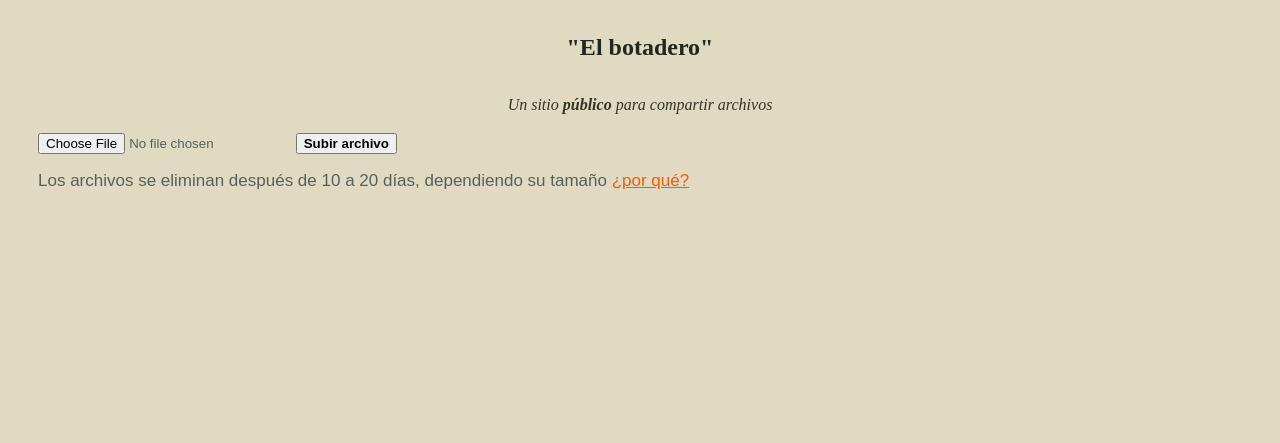
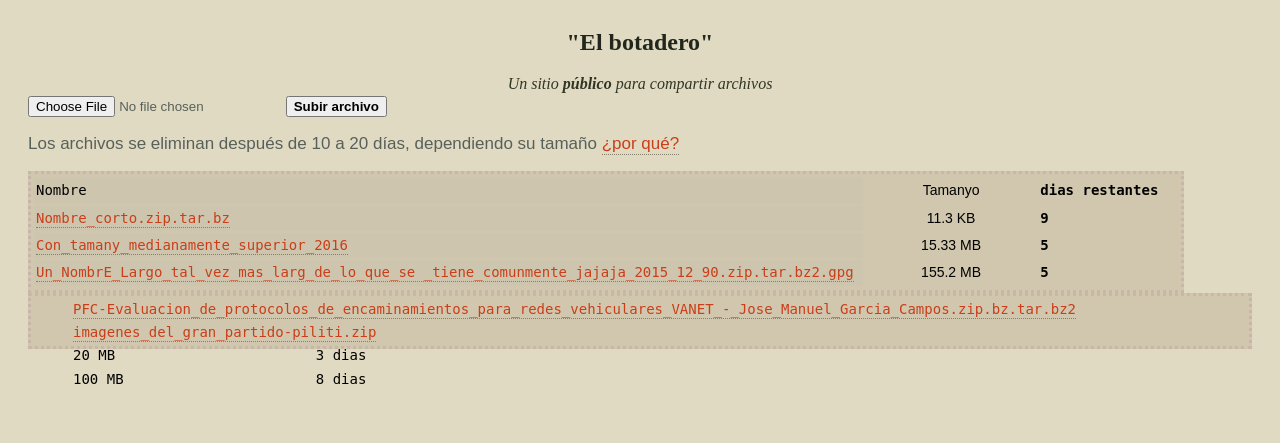
Before and after one commit to strymsg/almacenArchivos, a Flask app: template templates/index.html in a window 1280 px wide. Shown: the top 443 px of the page. Run offline with Flask 2, Linux system fonts and the light colour scheme; the template is opened without the code that fills it, so the values that code supplies are empty; parts of the project's set-up code (start-up, migrations or seed data) failed here and were passed over.

```diff
--- a/botadero.py
+++ b/botadero.py
@@ -17,17 +17,18 @@ You should have received a copy of the GNU General Public License
 along with this program.  If not, see <http://www.gnu.org/licenses/>.
 
 '''
-#import os
 from flask import Flask
 from flask import render_template
 from flask import request, redirect, send_from_directory
 from flask import url_for
+
 from werkzeug import secure_filename
+from jinja2 import Environment, PackageLoader
 
 from Estadisticas_Archivos import *
 from datos_archivo import *
 
-#cargar configuraciones del servidor
+# cargar configuraciones del servidor
 EstadisticaArchivos = EstadisticaArchivos('parametros.txt', False)
 ParametrosServer = EstadisticaArchivos.Parametros
 
@@ -91,20 +92,16 @@ def upload_file():
             # TODO: Ver la forma de hacer el checksum a medida
             # los datos van llegando con haslib.update() para no
             # copiar el archivo (duplicacion)
-
             sha1sum = hashlib.sha1(file.read()).hexdigest()
-            print "[UPLOAD] - Request to upload File %s" %filename,\
-                "checksum %s" % sha1sum
-
-            # comprobar si el archivo ya existe, si no registrar
-            # ...
-
+            print "[UPLOAD] - Request to upload File %s" %filename\
+                ,"           checksum %s" % sha1sum
 
             # restaura el puntero
             file.seek(0)
-            file.save(os.path.join(app.config['UPLOAD_FOLDER'], filename))
-
-            pag_res = render_template("index.html")
+            aux = os.path.join(app.config['UPLOAD_FOLDER'], filename)
+            if EstadisticaArchivos.AgregarArchivo(aux, sha1sum, file) != 0:
+                # mostrar error en pantalla
+                return redirect('/estadisticas', code=302)
 
         return redirect("/", code=302)
         # http://stackoverflow.com/questions/14343812/redirecting-to-url-in-flask
@@ -127,11 +124,11 @@ def mostrar_estadisticas():
     cr = '<ul>'
     for da in EstadisticaArchivos.PilaArchivos:
         cr = cr + "<li>"
-        cr = cr + '%(n)s <br> %(tam)d <br> %(nd)d <br> %(sha)s' %\
+        cr = cr + 'nombre:%(n)s<br>tam:%(tam)d <br>descargas:%(nd)d <br> %(sha)s' %\
              {'n':da.Nombre,'tam':da.Tam,'nd':da.NumDescargas,\
               'sha':da.sha1sum}
         fh = da.FechaYHoraDeSubida
-        cr = cr + '<br> %(d)d-%(m)d-%(y)d %(h)d:%(min)d' \
+        cr = cr + '<br>Fecha: %(d)d-%(m)d-%(y)d %(h)d:%(min)d' \
              %{'y':fh.year, 'm':fh.month, 'd':fh.day, 'h':fh.hour,\
                'min':fh.minute}
         cr = cr + '</li>'
@@ -231,7 +228,7 @@ def ls_archivos():
 if __name__ == '__main__':
 
     # cargar configuraciones del servidor
-
+    loaded = EstadisticaArchivos.Inicializar()
 
     print "[PARAMETERS] - TOTAL_STORAGE=%d" %ParametrosServer.TotalStorage
     print "[PARAMETERS] - UPLOAD_FOLDER=%s" %ParametrosServer.UploadFolder
--- a/static/base.css
+++ b/static/base.css
@@ -10,10 +10,10 @@ h1{
 }
 
 body {
-    padding-left: 30px;
-    padding-bottom: 20px;
-    padding-right: 30px;
-    padding-top: 10px;
+    padding-left: 20px;
+    padding-bottom: 15px;
+    padding-right: 20px;
+    padding-top: 5px;
     background-color: #E0DAC2;
     font-family: Helvetica;
     font-size: 15px;
@@ -28,12 +28,6 @@ body {
     text-align: center;
 }
 
-#espacio_disponible{
-	font-size: 12px;
-	color: #58605A;
-	/*color: #586C6A;*/
-}
-
 .nota {
 	font-size: 17px;
 	color: #58605A;
@@ -46,10 +40,10 @@ body {
 }
 
 #lista_archivos{
-	position:  absolute;
+	/*position:  absolute;*/
 	padding: 2px;
-	line-height: 157%;	/* Interlineado */
-	width: 94%;
+	line-height: 167%;	/* Interlineado */
+	/*width: 94%;*/
 	background-color: #D1C7AE;
 	font-family: monospace;
 	font-size: 14px;
@@ -57,10 +51,131 @@ body {
 	border-color: #C8B7A8;
 }
 
+
+table.ls_archivos{
+	padding: 2px;
+	position: absolute;
+	width: 94%;
+	border-style: dotted;
+	border-color: #C8B7A8;
+	line-height: 162%; /* Interlineado */
+	background-color: #D1C7AE;
+	font-family: monospace;
+}
+
+td.nombres{
+	width: 72%;
+	position: relative;
+	background-color: #CEC5AF;
+	font-style: inherit;
+}
+
+td.tam{
+	width: 15%;
+	font-size: 14px;
+	font-family: sans-serif;
+	text-align: center;
+}
+
+td.dias_restantes{
+	width: 12%;
+	font-weight: bold;
+	align-content: center;
+}
+
+a{
+	color: #CA3E19	;
+	text-decoration: none;
+	font-weight: normal;
+	padding-bottom: 1px;
+	border-bottom: 1px #867F6E;
+	border-bottom-style: dotted;
+	/*color: #F55B0A;*/
+}
+
 a:hover {
 	font-weight: bold;
-	}
+	border-bottom-width: 2px;
+	border-bottom-style: dotted;
+}
 
-a{
-	color: #F55B0A;
-}
+  .wrapper {
+	  margin-left: 12px;
+	  margin-right:12px;
+  }
+
+  .row,.col,
+  .row:after,.col:after,
+  .row:before,.col:before{
+	  -webkit-box-sizing:border-box;
+          -moz-box-sizing:border-box;
+          box-sizing:border-box}
+  /* clearfix */
+  .row{*zoom:1}
+  .row:before,
+  .row:after{
+	  display:table;
+	  content:"";
+	  line-height:0}
+  .row:after{clear:both}
+  .row{
+	  padding:0;
+	  margin:0;}
+  /* should probably put *zoom:1; here but for clarity it's separated*/
+  ul.row,
+  li.col{ list-style-type:none }
+  .col{float:left}
+  .col,
+  .fill{width:100%}
+
+  /* grid mq */
+  @media (min-width:30em){
+	  .col:not(.fill){width:50%}
+	  .col.third:nth-child(3),
+	  .col.fifth:nth-child(5),
+	  .col.fourth+div:nth-child(3).fill,
+	  .col.fifth+div:nth-child(3).fill{width:100%}
+	  .col+.fill{width:50%}
+  }
+  @media (min-width:50em){
+	  .col.half{width:50%}
+	  .col.half+.fill{width:50%}
+	  .col.third,
+	  .col.third:nth-child(3){width:33.333%}
+	  .col.third+.fill{width:66.666%}
+	  .col.fourth{width:25%}
+	  .col.fourth+.fill{width:75%}
+	  .col.fourth+div:nth-child(3).fill{width:50%;}
+	  .col.fifth,
+	  .col.fifth:nth-child(5){width:20%}
+	  .col.fifth+.fill{width:80%}
+	  .col.fifth+div:nth-child(3).fill{width:60%;}
+	  .col.fifth+div:nth-child(4).fill{width:40%;}
+  }
+  /* ie8 overrides - I'd suggest using conditionals with either ".ie-8 class or loading in a separate legacy stylesheet with conditionals */
+  @media (min-width:30em){
+	  .row>.col{width:50%}
+	  .row>.fill.col{width:100%}
+	  .row>.half.col+.fill,
+	  .row>.third.col+.fill,
+	  .row>.fourth.col+.fill,
+	  .row>.fifth.col+.fill,
+	  .row>.fifth.col+div+div+.fill{width:50%}
+	  .row>.fourth.col+div+.fill,
+	  .row>.fifth.col+div+.fill,
+	  .row>.third.col+div+div,
+	  .row>.fifth.col+div+div+div+div{width:100%}
+  }
+  @media (min-width:50em){
+	  .row>.third.col,
+	  .row>.third.col+div+div{width:33.333%}
+	  .row>.third.col+.fill{width:66.666%}
+	  .row>.fourth.col{width:25%}
+	  .row>.fourth.col+.fill{width:75%}
+	  .row>.fourth.col+div+.fill{width:50%}
+	  .row>.fifth.col+.fill{width:80%}
+	  .row>.fifth.col,
+	  .row>.fifth.col+div+div+div+div{width:20%}
+	  .row>.fifth.col+div+.fill{width:60%}
+	  .row>.fifth.col+div+div+.fill{width:40%}
+  }
--- a/templates/index.html
+++ b/templates/index.html
@@ -9,12 +9,12 @@
 
 	</head>
 	<body>
+
 		<h1>"El botadero"</h1>
 		<div class="qu">
-			<p>
 			Un sitio <b>público</b> para compartir archivos
-			</p>
 		</div>
+
 	<!-- Subida de archivos -->
 	<div class="nota">
 		<form method="post" id="upload_file" action="upload_file" enctype="multipart/form-data">
@@ -26,9 +26,63 @@
 		</form>
 	</div>
 
-		<!-- estadisticas generales -->
+	<!-- Estadisticas generales -->
 
-		<!-- Listado de archivos -->
+	<!-- Listado de Archivos -->
+
+	<table id="lista_archivos">
+	<tr>
+		<td class="nombres">Nombre</td>
+		<td class="tam">Tamanyo</td>
+		<td class="dias_restantes">dias restantes</td>
+	</tr>
+	<tr>
+		<td class="nombres"><a>Nombre_corto.zip.tar.bz</a></td>
+		<td class="tam">11.3 KB</td>
+		<td class="dias_restantes">9</td>
+	</tr>
+	<tr>
+		<td class="nombres"><a>Con_tamany_medianamente_superior_2016</a></td>
+		<td class="tam">15.33 MB</td>
+		<td class="dias_restantes">5</td>
+	</tr>
+	<tr>
+		<td class="nombres"><a>Un_NombrE_Largo_tal_vez_mas_larg_de_lo_que_se _tiene_comunmente_jajaja_2015_12_90.zip.tar.bz2.gpg</a></td>
+		<td class="tam">155.2 MB</td>
+		<td class="dias_restantes">5</td>
+	</tr>
+	</table>
+
+		<div class="col fill">
+			<div class="row">
+				<div id="lista_archivos">
+					<dd>
+						<a>
+						PFC-Evaluacion_de_protocolos_de_encaminamientos_para_redes_vehiculares_VANET_-_Jose_Manuel_Garcia_Campos.zip.bz.tar.bz2
+						</a>
+					</dd>
+					<dd>
+						<a>
+						imagenes_del_gran_partido-piliti.zip
+						</a>
+					</dd>
+
+					<div class="col fifth">
+						<dd>20 MB	</dd>
+						<dd>100 MB	</dd>
+					</div>
+					<div class="col fifth">
+								<dd>3 dias</dd>
+								<dd>8 dias</dd>
+					</div>
+				</div>
+
+			</div>
+		</div>
+		<br><br /><br><br /><br><br /><br><br />
+
+
+	<!--  -->
 
 	</body>
 
```
Also changed, not shown: Estadisticas_Archivos.py (+68 -12 lines), Docu/clase.png, README.md, datos_archivo.py (line endings or trailing spaces), 1 other file. Lines whose indentation alone changed are shown as unchanged.
